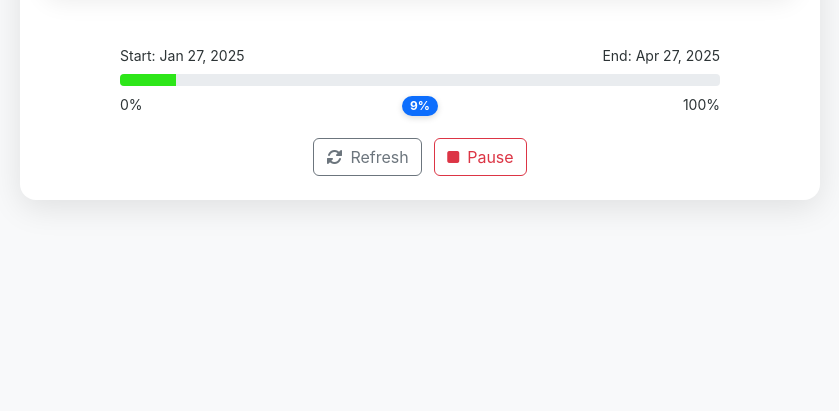
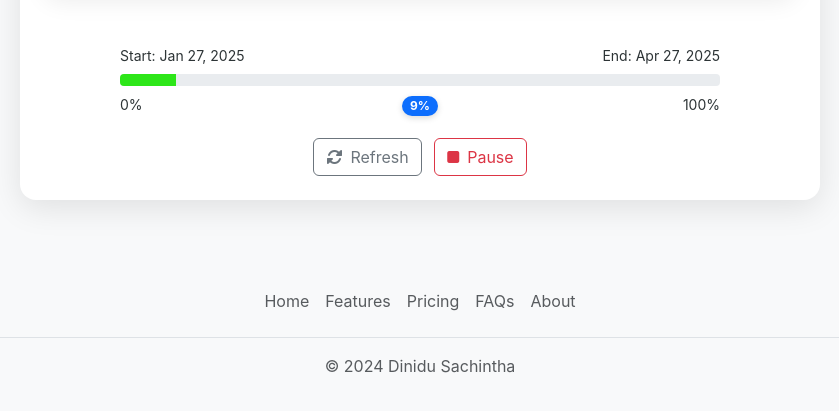
Before and after one commit to Dinidu21/Countdown-app, a plain HTML site: page index.html in a window 1280 px wide. Shown: the part 559-970 px from the top of the page, without its empty margins (220-1059 px from the left). Before the commit the page ends 800 px from the top, so only its background shows below. Drawn offline with nearby package versions, Linux system fonts and the light colour scheme.

Commit message:
UI changes

```diff
--- a/index.html
+++ b/index.html
@@ -3,7 +3,8 @@
 <head>
   <meta charset="UTF-8">
   <meta name="viewport" content="width=device-width, initial-scale=1.0">
-  <title>Strategic 180-Day Countdown | Project Horizon</title>
+  <title>Strategic Day Countdown | Project Horizon</title>
+  <link rel="icon" type="image/png" href="https://cdn.jsdelivr.net/gh/twitter/twemoji/assets/72x72/23f3.png">
   <link href="https://cdn.jsdelivr.net/npm/bootstrap@5.3.0/dist/css/bootstrap.min.css" rel="stylesheet">
   <link href="https://cdnjs.cloudflare.com/ajax/libs/font-awesome/6.0.0/css/all.min.css" rel="stylesheet">
   <link href="styles.css" rel="stylesheet">
@@ -66,6 +67,18 @@
   </div>
 </div>
 
+<!-- Footer -->
+<footer class="py-3 my-4">
+  <ul class="nav justify-content-center border-bottom pb-3 mb-3">
+    <li class="nav-item"><a href="#" class="nav-link px-2 text-body-secondary">Home</a></li>
+    <li class="nav-item"><a href="#" class="nav-link px-2 text-body-secondary">Features</a></li>
+    <li class="nav-item"><a href="#" class="nav-link px-2 text-body-secondary">Pricing</a></li>
+    <li class="nav-item"><a href="#" class="nav-link px-2 text-body-secondary">FAQs</a></li>
+    <li class="nav-item"><a href="#" class="nav-link px-2 text-body-secondary">About</a></li>
+  </ul>
+  <p class="text-center text-body-secondary">© 2024 Dinidu Sachintha</p>
+</footer>
+
 <script src="script.js"></script>
 </body>
 </html>
```
